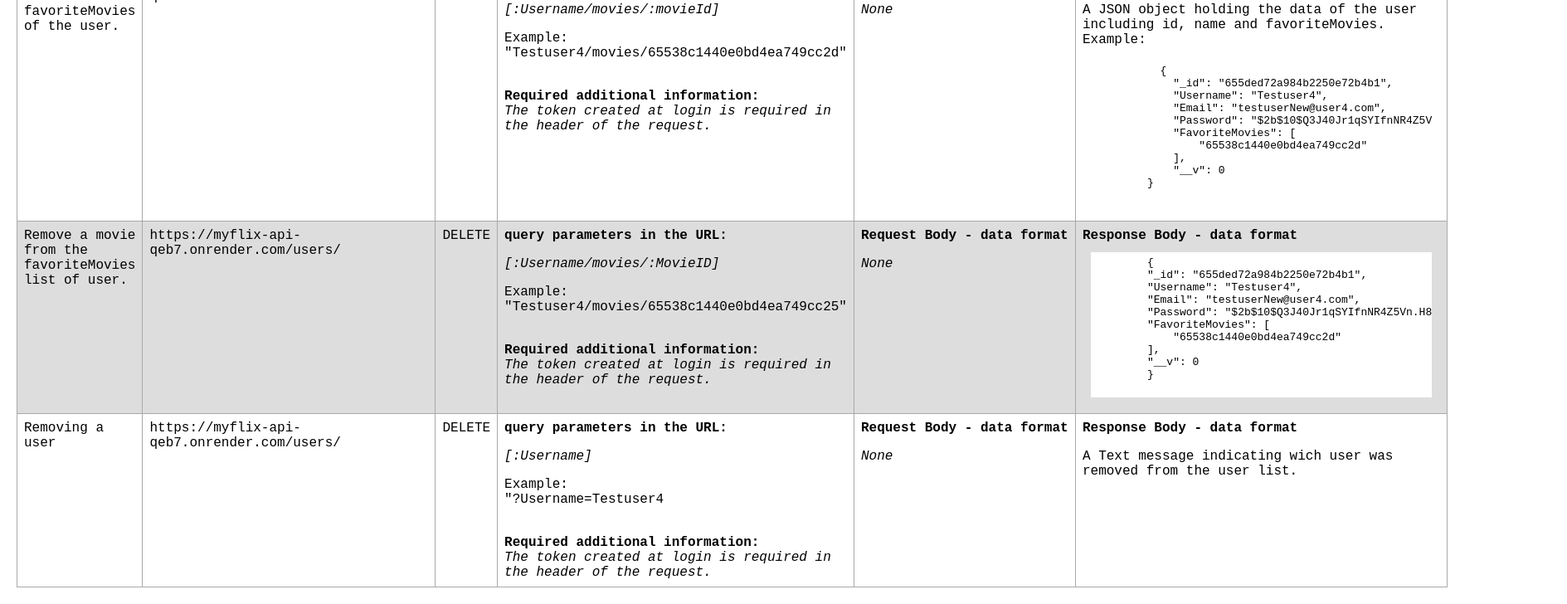
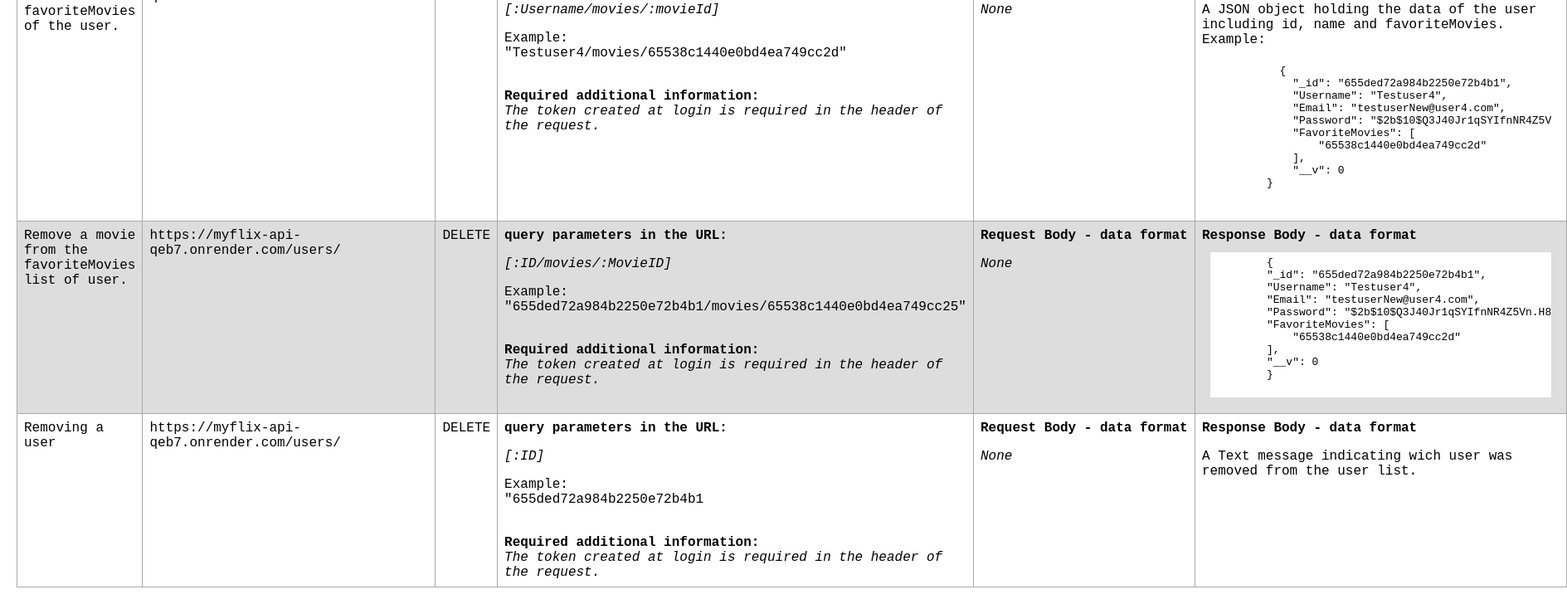
Before and after one commit to manjou/movie_api, a website: page public/documentation.html in a window 1280 px wide. Shown: the part 4864-5592 px from the top of the page at 83% size, 1889 px wide, since content can reach past the window. Drawn offline with Linux system fonts and the light colour scheme.

Commit message:
movie api ex.2.10 v. 3.0.17 updated documentation

```diff
--- a/public/documentation.html
+++ b/public/documentation.html
@@ -512,9 +512,9 @@ td:nth-child(6) pre {
       <td>DELETE</td>
       <td>
         <strong>query parameters in the URL:</strong>
-        <p><em>[:Username/movies/:MovieID]</em></p>
+        <p><em>[:ID/movies/:MovieID]</em></p>
         <p>Example:
-          <br>"Testuser4/movies/65538c1440e0bd4ea749cc25"</p>
+          <br>"655ded72a984b2250e72b4b1/movies/65538c1440e0bd4ea749cc25"</p>
         <br><strong>Required additional information:</strong>
         <br><em>The token created at login is required in the header of the request.</em>
       </td>
@@ -544,9 +544,9 @@ td:nth-child(6) pre {
       <td>DELETE</td>
       <td>
         <strong>query parameters in the URL:</strong>
-        <p><em>[:Username]</em></p>
+        <p><em>[:ID]</em></p>
         <p>Example:
-          <br>"?Username=Testuser4</p>
+          <br>"655ded72a984b2250e72b4b1</p>
         <br><strong>Required additional information:</strong>
         <br><em>The token created at login is required in the header of the request.</em>
       </td>
```
